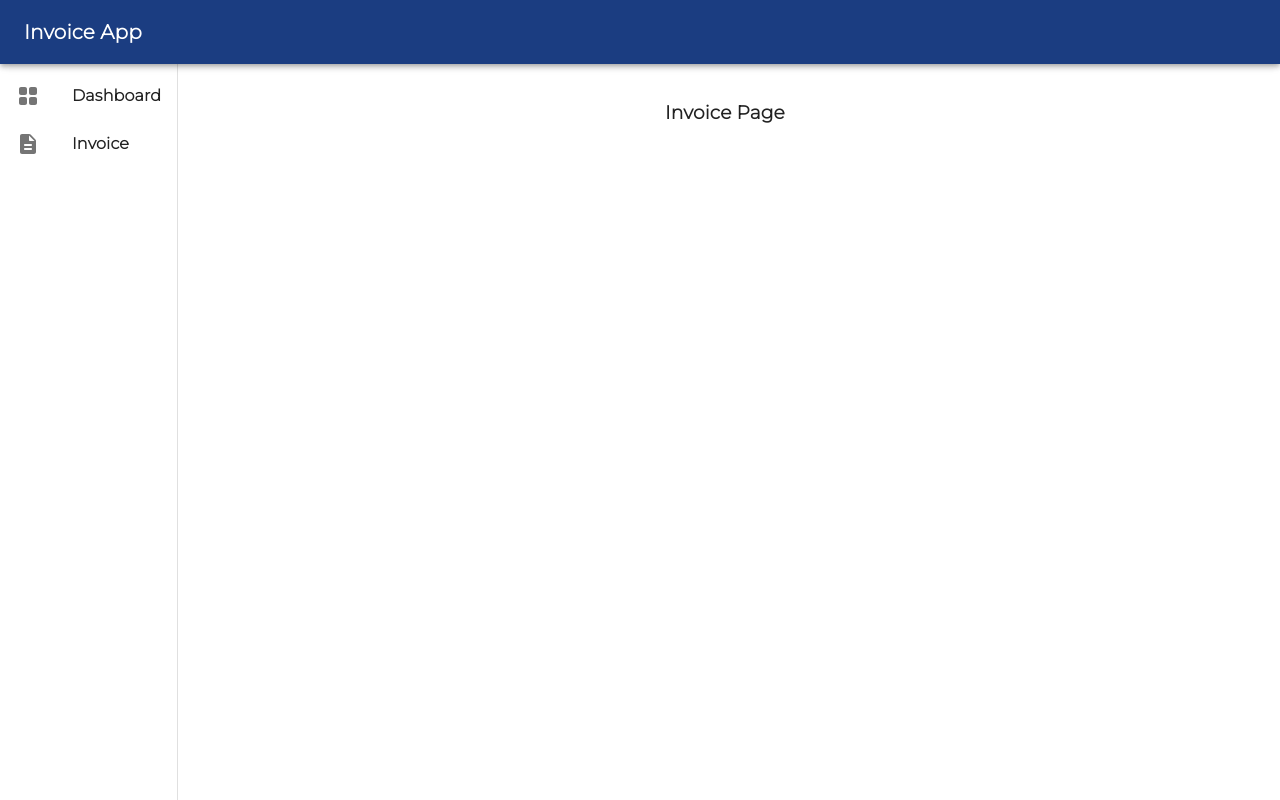
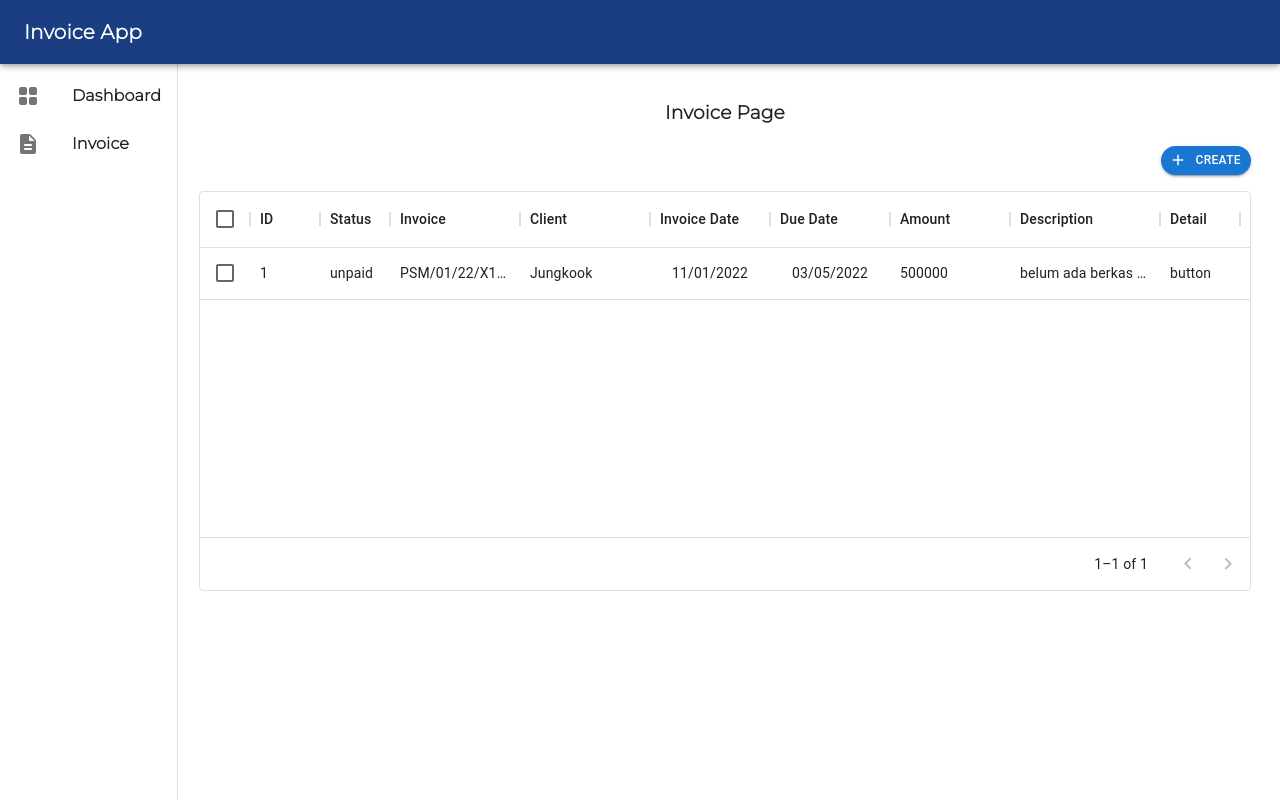
Before and after one commit to prosigmaka/fe-invoice, a React (Create React App) app in the folder invoice-app/: page /invoice in a window 1280 px wide. Built offline with nearby package versions, Linux system fonts and the light colour scheme.

Commit message:
novanna- add invoice table

```diff
--- a/invoice-app/package.json
+++ b/invoice-app/package.json
@@ -8,6 +8,7 @@
     "@mui/icons-material": "^5.2.5",
     "@mui/material": "^5.2.8",
     "@mui/styles": "^5.2.3",
+    "@mui/x-data-grid": "^5.2.2",
     "@testing-library/jest-dom": "^5.16.1",
     "@testing-library/react": "^12.1.2",
     "@testing-library/user-event": "^13.5.0",
--- /dev/null
+++ b/invoice-app/src/Components/ButtonCreate/ButtonCreate.js
@@ -0,0 +1,27 @@
+import  { Button, Box } from "@mui/material";
+import AddIcon from "@mui/icons-material/Add";
+
+
+const ButtonCreate = () => {
+
+    return(
+        <>
+        <Box sx={{display: 'flex', justifyContent: 'flex-end',}}>
+            <Button
+                variant="contained"
+                component="span"
+                size="small"
+                startIcon={<AddIcon />}
+                sx={{
+                    fontSize: 12,
+                    marginBottom: 2,
+                    borderRadius: 4,
+                }}
+            >
+            Create
+            </Button>
+        </Box>
+        </>
+    );
+}
+export default ButtonCreate;
--- /dev/null
+++ b/invoice-app/src/Components/InvoiceTable/InvoiceTable.js
@@ -0,0 +1,33 @@
+import * as React from 'react';
+import { DataGrid } from '@mui/x-data-grid';
+
+const columns = [
+  { field: 'id', headerName: 'ID', width: 70 },
+  { field: 'status', headerName: 'Status', width: 70 },
+  { field: 'invoiceNum', headerName: 'Invoice', width: 130 },
+  { field: 'clientName', headerName: 'Client', width: 130 },
+  { field: 'invoiceDate', headerName: 'Invoice Date', width: 120, align:'center'},
+  { field: 'dueDate', headerName: 'Due Date', width: 120, align:'center' },
+  { field: 'amount', headerName: 'Amount', width: 120, format: (amount) => amount.toLocaleString('en-US'), },
+  { field: 'description', headerName: 'Description', width: 150, },
+  { field: 'detailInvoice', headerName: 'Detail', width: 80 },
+
+];
+
+const rows = [
+  { id: 1, status: 'unpaid', invoiceNum: 'PSM/01/22/X123', clientName:'Jungkook', invoiceDate: '11/01/2022', dueDate: '03/05/2022', amount: 500000, description: 'belum ada berkas yang dilengkapi', detailInvoice:'button' }
+];
+
+export default function InvoiceTable() {
+  return (
+    <div style={{ height: 400, width: '100%' }}>
+      <DataGrid
+        rows={rows}
+        columns={columns}
+        pageSize={5}
+        rowsPerPageOptions={[5]}
+        checkboxSelection
+      />
+    </div>
+  );
+}
--- a/invoice-app/src/Layout/Invoice/InvoicePage.js
+++ b/invoice-app/src/Layout/Invoice/InvoicePage.js
@@ -1,9 +1,16 @@
+import { Container } from '@mui/material';
 import * as React from 'react';
+import InvoiceTable from '../../Components/InvoiceTable/InvoiceTable';
+import ButtonCreate from '../../Components/ButtonCreate/ButtonCreate';
 
 const InvoicePage = () => {
     return(
         <>
-        <h3>Invoice Page</h3>
+        <Container>
+            <h3>Invoice Page</h3>
+            <ButtonCreate />
+            <InvoiceTable />
+        </Container>
         </>
     )
 }
```
Also changed, not shown: 1 other file (tests, documents, lock files or other folders).
